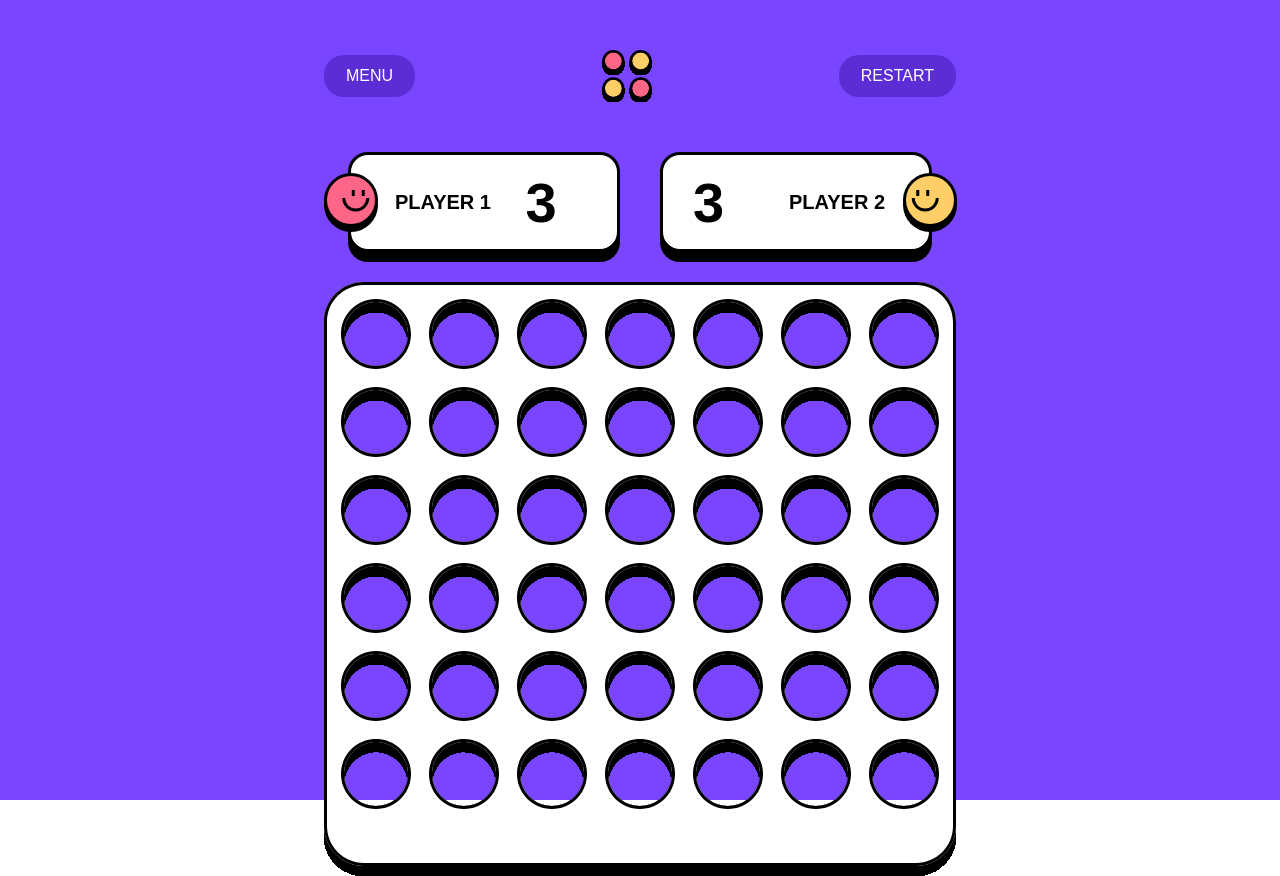
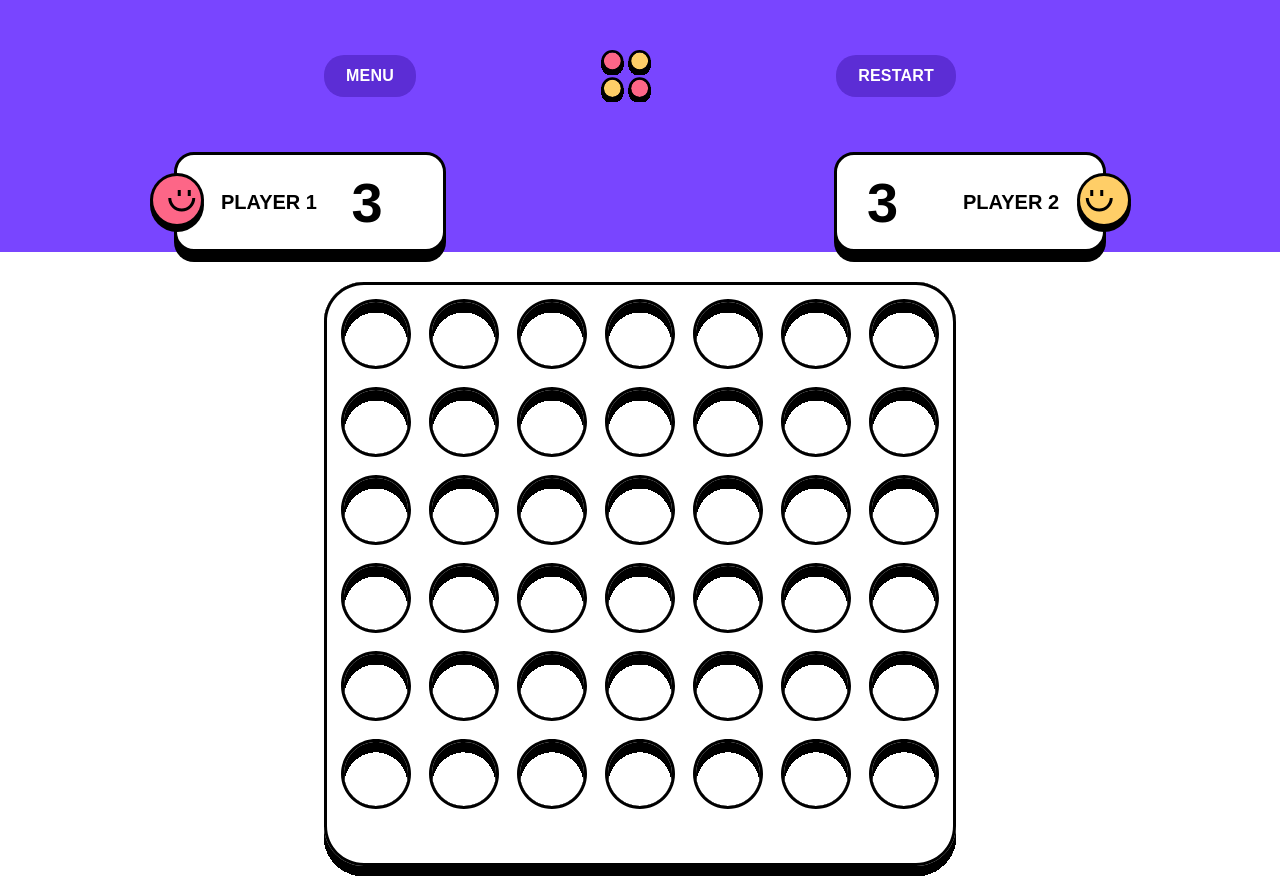
Before and after one commit to MarekBombera/connect_four, a Next.js app: page /game/multiplayer-local in a window 1280 px wide. Built offline with nearby package versions, Linux system fonts and the light colour scheme.

Commit message:
style: various style updates

```diff
--- a/app/game/styled.ts
+++ b/app/game/styled.ts
@@ -2,9 +2,13 @@
 
 import styled from 'styled-components'
 import { colors } from '~/features/ui/theme/colors.style'
+import { mq } from '~/features/ui/theme/mq.style'
 
 export const StyledGamePage = styled.div`
   width: 100%;
-  height: 100vh;
+  /* height: 100vh; */
   background: ${colors.background.secondary};
+
+  ${mq.medium} {
+  }
 `
--- a/app/rules/styled.ts
+++ b/app/rules/styled.ts
@@ -36,10 +36,7 @@ export const StyledRules = styled.div`
 
 export const Title = styled.h1`
   margin-bottom: 3rem;
-  ${typography.label.xxLarge}
-  font-weight: 700;
-  font-size: 5.6rem;
-  line-height: 7.1rem;
+  ${typography.heading.h1}
   text-align: center;
   text-transform: uppercase;
   color: ${colors.basic.black};
--- a/src/components/board/styled.ts
+++ b/src/components/board/styled.ts
@@ -3,10 +3,19 @@
 import styled from 'styled-components'
 import { mq } from '~/features/ui/theme/mq.style'
 
+export const zIndex = {
+  LAYER_BLACK: 1,
+  DISC: 2,
+  LAYER_WHITE: 3,
+  PLAYER_TURN: 4,
+  WINNER: 4,
+}
+
 export const StyledBoard = styled.div`
   position: relative;
-  display: flex;
-  justify-content: center;
+  display: grid;
+  grid-template-columns: auto auto;
+  justify-items: center;
   width: 100%;
   gap: 2rem;
 
@@ -15,9 +24,7 @@ export const StyledBoard = styled.div`
   }
 
   ${mq.large} {
-    display: grid;
     grid-template-columns: 1fr 63.2rem 1fr;
-    place-items: center;
     gap: 6rem;
   }
 `
--- a/src/components/game-navigation/styled.ts
+++ b/src/components/game-navigation/styled.ts
@@ -19,6 +19,10 @@ export const StyledGameNavigation = styled.nav`
   ${mq.medium} {
     width: min(100%, 63.2rem);
   }
+
+  ${mq.large} {
+    padding: 4rem 0;
+  }
 `
 
 const Button = styled(ButtonTemplate)`
@@ -26,6 +30,8 @@ const Button = styled(ButtonTemplate)`
   padding: 0.8rem 1.9rem;
   ${typography.label.medium}
   text-transform: uppercase;
+  font-weight: 700;
+  letter-spacing: 0.02rem;
   color: ${colors.basic.white};
   background: ${colors.background.primary};
   border: 0.3rem solid rgba(0, 0, 0, 0);
--- a/src/components/in-game-menu/styled.ts
+++ b/src/components/in-game-menu/styled.ts
@@ -25,12 +25,9 @@ export const StyleGameMenu = styled.div`
 
 export const Title = styled.h1`
   margin-bottom: 1.5rem;
-  ${typography.label.xxLarge}
+  ${typography.heading.h1}
   text-transform: uppercase;
   text-align: center;
-  font-weight: 700;
-  font-size: 5.6rem;
-  line-height: 7.1rem;
   color: ${colors.basic.white};
 `
 const ButtonTemplate = styled(MenuButton)`
--- a/src/features/ui/theme/global.style.ts
+++ b/src/features/ui/theme/global.style.ts
@@ -10,9 +10,11 @@ export const GlobalStyles = createGlobalStyle`
   *::after {
     box-sizing: border-box;
     margin: 0;
+
   }
   html {
     font-size: 62.5%;
+
   }
   body {
     margin: 0;
@@ -21,7 +23,9 @@ export const GlobalStyles = createGlobalStyle`
     -webkit-font-smoothing: antialiased;
     -moz-osx-font-smoothing: grayscale;
     font-smooth: always;
+
   }
+
   a {
   color: inherit;
   text-decoration: none;
```
